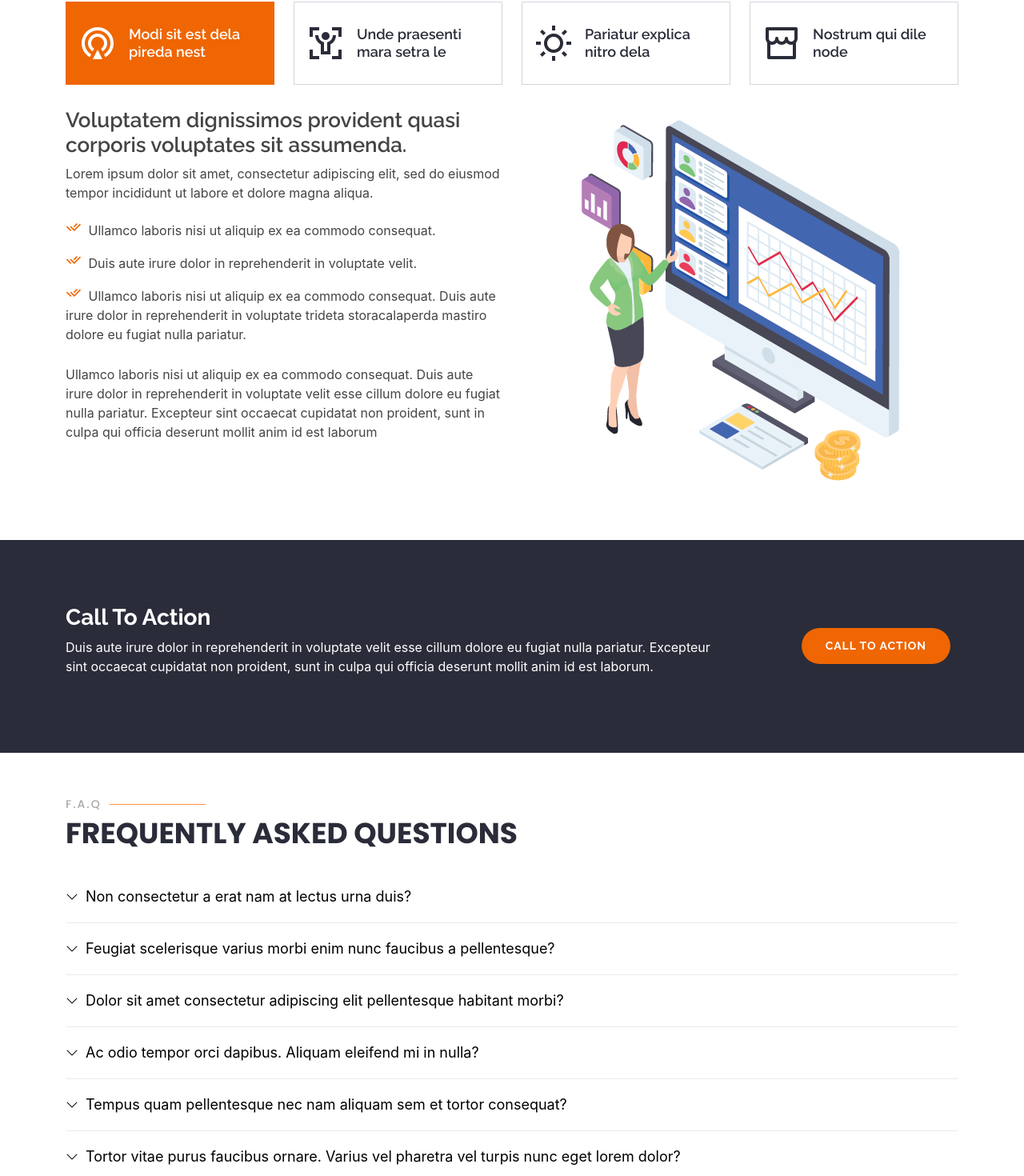
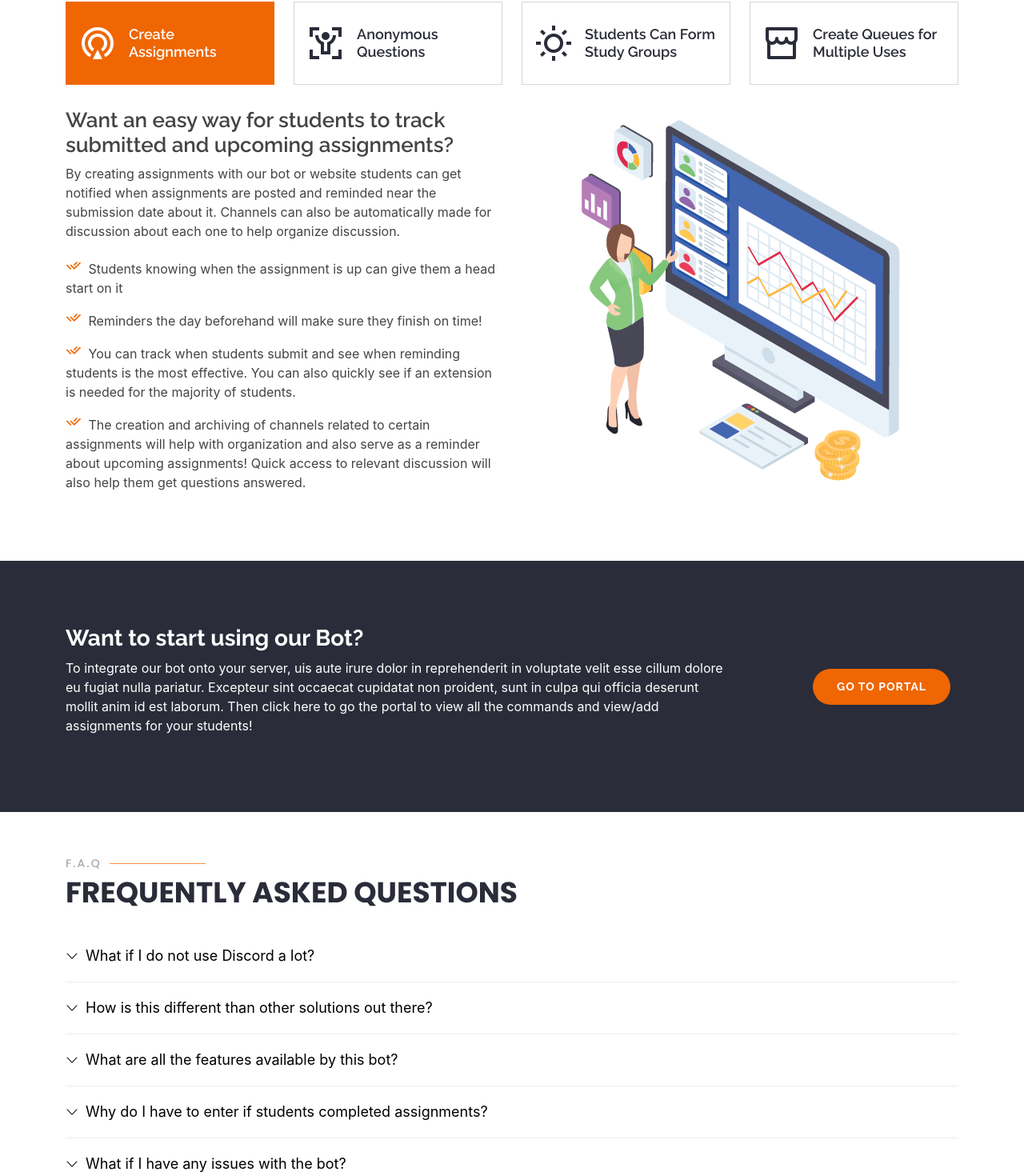
Before and after one commit to UTD-Hackathon-Dream-Team/HackUTD, a React (Create React App) app in the folder website/: page / in a window 1280 px wide. Shown: the part 1038-2508 px from the top of the page at 80% size. Built offline with nearby package versions, Linux system fonts and the light colour scheme.

Commit message:
marketing content done

```diff
--- a/website/src/views/Marketing.js
+++ b/website/src/views/Marketing.js
@@ -62,10 +62,10 @@ const Marketing = () => {
                 Welcome to <span>Selecao</span>
               </h2>
               <p className="animate__animated fanimate__adeInUp">
-                Ut velit est quam dolor ad a aliquid qui aliquid. Sequi ea ut et
-                est quaerat sequi nihil ut aliquam. Occaecati alias dolorem
-                mollitia ut. Similique ea voluptatem. Esse doloremque accusamus
-                repellendus deleniti vel. Minus et tempore modi architecto.
+                As many people have had to switch to virtual platforms, Discord
+                has been used more for classes. Our solution brings many useful
+                features for classes on Discord. We hope to bring back student
+                interaction and help ease a professor's workload.
               </p>
               <a
                 href="#about"
@@ -78,20 +78,16 @@ const Marketing = () => {
 
           <div class="carousel-item">
             <div class="carousel-container">
-              <h2 class="animate__animated animate__fadeInDown">
-                Lorem Ipsum Dolor
-              </h2>
+              <h2 class="animate__animated animate__fadeInDown">Get Started</h2>
               <p class="animate__animated animate__fadeInUp">
-                Ut velit est quam dolor ad a aliquid qui aliquid. Sequi ea ut et
-                est quaerat sequi nihil ut aliquam. Occaecati alias dolorem
-                mollitia ut. Similique ea voluptatem. Esse doloremque accusamus
-                repellendus deleniti vel. Minus et tempore modi architecto.
+                To get started, go to our portal where you can view all our
+                commands as well as add and see the assignments for your class.
               </p>
               <a
                 href="/portal"
                 class="btn-get-started animate__animated animate__fadeInUp scrollto"
               >
-                Get Started
+                Go To The Portal
               </a>
             </div>
           </div>
@@ -177,9 +173,7 @@ const Marketing = () => {
                   href="#tab-1"
                 >
                   <i className="ri-gps-line"></i>
-                  <h4 className="d-none d-lg-block">
-                    Modi sit est dela pireda nest
-                  </h4>
+                  <h4 className="d-none d-lg-block">Create Assignments</h4>
                 </a>
               </li>
               <li
@@ -189,9 +183,7 @@ const Marketing = () => {
               >
                 <a className="nav-link" data-bs-toggle="tab" href="#tab-2">
                   <i className="ri-body-scan-line"></i>
-                  <h4 className="d-none d-lg-block">
-                    Unde praesenti mara setra le
-                  </h4>
+                  <h4 className="d-none d-lg-block">Anonymous Questions</h4>
                 </a>
               </li>
               <li
@@ -202,7 +194,7 @@ const Marketing = () => {
                 <a className="nav-link" data-bs-toggle="tab" href="#tab-3">
                   <i className="ri-sun-line"></i>
                   <h4 className="d-none d-lg-block">
-                    Pariatur explica nitro dela
+                    Students Can Form Study Groups
                   </h4>
                 </a>
               </li>
@@ -213,7 +205,9 @@ const Marketing = () => {
               >
                 <a className="nav-link" data-bs-toggle="tab" href="#tab-4">
                   <i className="ri-store-line"></i>
-                  <h4 className="d-none d-lg-block">Nostrum qui dile node</h4>
+                  <h4 className="d-none d-lg-block">
+                    Create Queues for Multiple Uses
+                  </h4>
                 </a>
               </li>
             </ul>
@@ -223,37 +217,40 @@ const Marketing = () => {
                 <div className="row">
                   <div className="col-lg-6 order-2 order-lg-1 mt-3 mt-lg-0">
                     <h3>
-                      Voluptatem dignissimos provident quasi corporis voluptates
-                      sit assumenda.
+                      Want an easy way for students to track submitted and
+                      upcoming assignments?
                     </h3>
                     <p className="font-italic">
-                      Lorem ipsum dolor sit amet, consectetur adipiscing elit,
-                      sed do eiusmod tempor incididunt ut labore et dolore magna
-                      aliqua.
+                      By creating assignments with our bot or website students
+                      can get notified when assignments are posted and reminded
+                      near the submission date about it. Channels can also be
+                      automatically made for discussion about each one to help
+                      organize discussion.
                     </p>
                     <ul>
                       <li>
-                        <i className="ri-check-double-line"></i> Ullamco laboris
-                        nisi ut aliquip ex ea commodo consequat.
+                        <i className="ri-check-double-line"></i> Students
+                        knowing when the assignment is up can give them a head
+                        start on it
                       </li>
                       <li>
-                        <i className="ri-check-double-line"></i> Duis aute irure
-                        dolor in reprehenderit in voluptate velit.
+                        <i className="ri-check-double-line"></i> Reminders the
+                        day beforehand will make sure they finish on time!
                       </li>
                       <li>
-                        <i className="ri-check-double-line"></i> Ullamco laboris
-                        nisi ut aliquip ex ea commodo consequat. Duis aute irure
-                        dolor in reprehenderit in voluptate trideta
-                        storacalaperda mastiro dolore eu fugiat nulla pariatur.
+                        <i className="ri-check-double-line"></i> You can track
+                        when students submit and see when reminding students is
+                        the most effective. You can also quickly see if an
+                        extension is needed for the majority of students.
+                      </li>
+                      <li>
+                        <i className="ri-check-double-line"></i> The creation
+                        and archiving of channels related to certain assignments
+                        will help with organization and also serve as a reminder
+                        about upcoming assignments! Quick access to relevant
+                        discussion will also help them get questions answered.
                       </li>
                     </ul>
-                    <p>
-                      Ullamco laboris nisi ut aliquip ex ea commodo consequat.
-                      Duis aute irure dolor in reprehenderit in voluptate velit
-                      esse cillum dolore eu fugiat nulla pariatur. Excepteur
-                      sint occaecat cupidatat non proident, sunt in culpa qui
-                      officia deserunt mollit anim id est laborum
-                    </p>
                   </div>
                   <div className="col-lg-6 order-1 order-lg-2 text-center">
                     <img
@@ -268,40 +265,32 @@ const Marketing = () => {
                 <div className="row">
                   <div className="col-lg-6 order-2 order-lg-1 mt-3 mt-lg-0">
                     <h3>
-                      Neque exercitationem debitis soluta quos debitis quo
-                      mollitia officia est
+                      Students may not speak up during class and not get the
+                      help they need or you might get redundant questions in
+                      emails
                     </h3>
                     <p>
-                      Ullamco laboris nisi ut aliquip ex ea commodo consequat.
-                      Duis aute irure dolor in reprehenderit in voluptate velit
-                      esse cillum dolore eu fugiat nulla pariatur. Excepteur
-                      sint occaecat cupidatat non proident, sunt in culpa qui
-                      officia deserunt mollit anim id est laborum
+                      Many students may not want to speak up during class or
+                      when working on assignments and not get the help they
+                      need.
                     </p>
                     <p className="font-italic">
-                      Lorem ipsum dolor sit amet, consectetur adipiscing elit,
-                      sed do eiusmod tempor incididunt ut labore et dolore magna
-                      aliqua.
+                      You may also get redundant questions from emails so this
+                      will let you showcase frequently asked questions and the
+                      answer in one place.
                     </p>
                     <ul>
                       <li>
-                        <i className="ri-check-double-line"></i> Ullamco laboris
-                        nisi ut aliquip ex ea commodo consequat.
+                        <i className="ri-check-double-line"></i> The ability to
+                        ask anonymous questions will make sure they feel
+                        comfortable to do so and you can make sure all your
+                        students have the right tools to succeed.
                       </li>
                       <li>
-                        <i className="ri-check-double-line"></i> Duis aute irure
-                        dolor in reprehenderit in voluptate velit.
-                      </li>
-                      <li>
-                        <i className="ri-check-double-line"></i> Provident
-                        mollitia neque rerum asperiores dolores quos qui a.
-                        Ipsum neque dolor voluptate nisi sed.
-                      </li>
-                      <li>
-                        <i className="ri-check-double-line"></i> Ullamco laboris
-                        nisi ut aliquip ex ea commodo consequat. Duis aute irure
-                        dolor in reprehenderit in voluptate trideta
-                        storacalaperda mastiro dolore eu fugiat nulla pariatur.
+                        <i className="ri-check-double-line"></i>Save time and
+                        answer questions in one place as well as let students
+                        ask questions knowing the teacher or their fellow
+                        students will answer them.
                       </li>
                     </ul>
                   </div>
@@ -318,36 +307,36 @@ const Marketing = () => {
                 <div className="row">
                   <div className="col-lg-6 order-2 order-lg-1 mt-3 mt-lg-0">
                     <h3>
-                      Voluptatibus commodi ut accusamus ea repudiandae ut autem
-                      dolor ut assumenda
+                      Sometimes the best people to help students understand are
+                      students
                     </h3>
                     <p>
-                      Ullamco laboris nisi ut aliquip ex ea commodo consequat.
-                      Duis aute irure dolor in reprehenderit in voluptate velit
-                      esse cillum dolore eu fugiat nulla pariatur. Excepteur
-                      sint occaecat cupidatat non proident, sunt in culpa qui
-                      officia deserunt mollit anim id est laborum
+                      Many students choose to study together especially when
+                      they do not have access to the professor. You can make it
+                      more efficient for students to meet up to study as well as
+                      let students in the class mingle with each other.
                     </p>
                     <ul>
                       <li>
-                        <i className="ri-check-double-line"></i> Ullamco laboris
-                        nisi ut aliquip ex ea commodo consequat.
+                        <i className="ri-check-double-line"></i> With the switch
+                        to virtual classes, many students report feeling alone.
+                        Many of them enjoy mingling with the other students in
+                        classes.
                       </li>
                       <li>
-                        <i className="ri-check-double-line"></i> Duis aute irure
-                        dolor in reprehenderit in voluptate velit.
+                        <i className="ri-check-double-line"></i> They might have
+                        been able to start talking to people sitting next to
+                        them in lectures, but they cannot in a virtual setting.
+                        This lets students organize meetings to work on class
+                        material and meet other students!
                       </li>
                       <li>
-                        <i className="ri-check-double-line"></i> Provident
-                        mollitia neque rerum asperiores dolores quos qui a.
-                        Ipsum neque dolor voluptate nisi sed.
+                        <i className="ri-check-double-line"></i> By making it
+                        easier to talk within themselves, they may answer each
+                        others questions so they will have to reach out to you
+                        or TAs less.
                       </li>
                     </ul>
-                    <p className="font-italic">
-                      Lorem ipsum dolor sit amet, consectetur adipiscing elit,
-                      sed do eiusmod tempor incididunt ut labore et dolore magna
-                      aliqua.
-                    </p>
                   </div>
                   <div className="col-lg-6 order-1 order-lg-2 text-center">
                     <img
@@ -362,35 +351,28 @@ const Marketing = () => {
                 <div className="row">
                   <div className="col-lg-6 order-2 order-lg-1 mt-3 mt-lg-0">
                     <h3>
-                      Omnis fugiat ea explicabo sunt dolorum asperiores sequi
-                      inventore rerum
+                      Bring back structure to demos, office hours, asking
+                      questions, and more!
                     </h3>
                     <p>
-                      Ullamco laboris nisi ut aliquip ex ea commodo consequat.
-                      Duis aute irure dolor in reprehenderit in voluptate velit
-                      esse cillum dolore eu fugiat nulla pariatur. Excepteur
-                      sint occaecat cupidatat non proident, sunt in culpa qui
-                      officia deserunt mollit anim id est laborum
-                    </p>
-                    <p className="font-italic">
-                      Lorem ipsum dolor sit amet, consectetur adipiscing elit,
-                      sed do eiusmod tempor incididunt ut labore et dolore magna
-                      aliqua.
+                      There are many uses to create a list of users. You can use
+                      it to answer student questions during a lecture or about
+                      one, to create the order for demos for projects, and to
+                      answer questions during officer hours as well.
                     </p>
                     <ul>
                       <li>
-                        <i className="ri-check-double-line"></i> Ullamco laboris
-                        nisi ut aliquip ex ea commodo consequat.
+                        <i className="ri-check-double-line"></i>When in person,
+                        lines were first come first serve, it is hard to tell
+                        who arrived first in certain situations. This will bring
+                        back the order!
                       </li>
                       <li>
-                        <i className="ri-check-double-line"></i> Duis aute irure
-                        dolor in reprehenderit in voluptate velit.
-                      </li>
-                      <li>
-                        <i className="ri-check-double-line"></i> Ullamco laboris
-                        nisi ut aliquip ex ea commodo consequat. Duis aute irure
-                        dolor in reprehenderit in voluptate trideta
-                        storacalaperda mastiro dolore eu fugiat nulla pariatur.
+                        <i className="ri-check-double-line"></i>Our bot will let
+                        students add themselves to the queue, remove themself,
+                        and see their place in the list. You can process each
+                        student one by one and see all the students left
+                        remaining!
                       </li>
                     </ul>
                   </div>
@@ -411,18 +393,19 @@ const Marketing = () => {
           <div className="container">
             <div className="row" data-aos="zoom-out">
               <div className="col-lg-9 text-center text-lg-start">
-                <h3>Call To Action</h3>
+                <h3>Want to start using our Bot?</h3>
                 <p>
-                  {" "}
-                  Duis aute irure dolor in reprehenderit in voluptate velit esse
-                  cillum dolore eu fugiat nulla pariatur. Excepteur sint
-                  occaecat cupidatat non proident, sunt in culpa qui officia
-                  deserunt mollit anim id est laborum.
+                  To integrate our bot onto your server, uis aute irure dolor in
+                  reprehenderit in voluptate velit esse cillum dolore eu fugiat
+                  nulla pariatur. Excepteur sint occaecat cupidatat non
+                  proident, sunt in culpa qui officia deserunt mollit anim id
+                  est laborum. Then click here to go the portal to view all the
+                  commands and view/add assignments for your students!
                 </p>
               </div>
               <div className="col-lg-3 cta-btn-container text-center">
                 <a className="cta-btn align-middle" href="/portal">
-                  Call To Action
+                  Go To Portal
                 </a>
               </div>
             </div>
@@ -443,16 +426,15 @@ const Marketing = () => {
                   className="collapsed question"
                   href="#faq1"
                 >
-                  Non consectetur a erat nam at lectus urna duis?{" "}
+                  What if I do not use Discord a lot?
                   <i className="bi bi-chevron-down icon-show"></i>
                   <i className="bi bi-chevron-up icon-close"></i>
                 </div>
                 <div id="faq1" className="collapse" data-bs-parent=".faq-list">
                   <p>
-                    Feugiat pretium nibh ipsum consequat. Tempus iaculis urna id
-                    volutpat lacus laoreet non curabitur gravida. Venenatis
-                    lectus magna fringilla urna porttitor rhoncus dolor purus
-                    non.
+                    Our documentation and help guide should make using it a
+                    breeze! And students also have a lot of independence to use
+                    the features on their own.
                   </p>
                 </div>
               </li>
@@ -463,17 +445,15 @@ const Marketing = () => {
                   href="#faq2"
                   className="collapsed question"
                 >
-                  Feugiat scelerisque varius morbi enim nunc faucibus a
-                  pellentesque? <i className="bi bi-chevron-down icon-show"></i>
+                  How is this different than other solutions out there?{" "}
+                  <i className="bi bi-chevron-down icon-show"></i>
                   <i className="bi bi-chevron-up icon-close"></i>
                 </div>
                 <div id="faq2" className="collapse" data-bs-parent=".faq-list">
                   <p>
-                    Dolor sit amet consectetur adipiscing elit pellentesque
-                    habitant morbi. Id interdum velit laoreet id donec ultrices.
-                    Fringilla phasellus faucibus scelerisque eleifend donec
-                    pretium. Est pellentesque elit ullamcorper dignissim. Mauris
-                    ultrices eros in cursus turpis massa tincidunt dui.
+                    Our solution focuses on both the ease of students and the
+                    professor. We hope to expand with any functionality you
+                    believe would also be helpful!
                   </p>
                 </div>
               </li>
@@ -484,20 +464,12 @@ const Marketing = () => {
                   href="#faq3"
                   className="collapsed question"
                 >
-                  Dolor sit amet consectetur adipiscing elit pellentesque
-                  habitant morbi?{" "}
+                  What are all the features available by this bot?
                   <i className="bi bi-chevron-down icon-show"></i>
                   <i className="bi bi-chevron-up icon-close"></i>
                 </div>
                 <div id="faq3" className="collapse" data-bs-parent=".faq-list">
-                  <p>
-                    Eleifend mi in nulla posuere sollicitudin aliquam ultrices
-                    sagittis orci. Faucibus pulvinar elementum integer enim. Sem
-                    nulla pharetra diam sit amet nisl suscipit. Rutrum tellus
-                    pellentesque eu tincidunt. Lectus urna duis convallis
-                    convallis tellus. Urna molestie at elementum eu facilisis
-                    sed odio morbi quis
-                  </p>
+                  <p>Go to our portal and look at out command documentation!</p>
                 </div>
               </li>
 
@@ -507,17 +479,16 @@ const Marketing = () => {
                   href="#faq4"
                   className="collapsed question"
                 >
-                  Ac odio tempor orci dapibus. Aliquam eleifend mi in nulla?{" "}
+                  Why do I have to enter if students completed assignments?
                   <i className="bi bi-chevron-down icon-show"></i>
                   <i className="bi bi-chevron-up icon-close"></i>
                 </div>
                 <div id="faq4" className="collapse" data-bs-parent=".faq-list">
                   <p>
-                    Dolor sit amet consectetur adipiscing elit pellentesque
-                    habitant morbi. Id interdum velit laoreet id donec ultrices.
-                    Fringilla phasellus faucibus scelerisque eleifend donec
-                    pretium. Est pellentesque elit ullamcorper dignissim. Mauris
-                    ultrices eros in cursus turpis massa tincidunt dui.
+                    Currently, we were not able to integrate with Blackboard as
+                    we only had 24 hours and were not able to access it. Ideally
+                    this feature will be replaced by integration with Blackboard
+                    to even pull assignments off it and student submissions.
                   </p>
                 </div>
               </li>
@@ -528,41 +499,12 @@ const Marketing = () => {
                   href="#faq5"
                   className="collapsed question"
                 >
-                  Tempus quam pellentesque nec nam aliquam sem et tortor
-                  consequat? <i className="bi bi-chevron-down icon-show"></i>
+                  What if I have any issues with the bot?{" "}
+                  <i className="bi bi-chevron-down icon-show"></i>
                   <i className="bi bi-chevron-up icon-close"></i>
                 </div>
                 <div id="faq5" className="collapse" data-bs-parent=".faq-list">
-                  <p>
-                    Molestie a iaculis at erat pellentesque adipiscing commodo.
-                    Dignissim suspendisse in est ante in. Nunc vel risus commodo
-                    viverra maecenas accumsan. Sit amet nisl suscipit adipiscing
-                    bibendum est. Purus gravida quis blandit turpis cursus in
-                  </p>
-                </div>
-              </li>
-
-              <li>
-                <div
-                  data-bs-toggle="collapse"
-                  href="#faq6"
-                  className="collapsed question"
-                >
-                  Tortor vitae purus faucibus ornare. Varius vel pharetra vel
-                  turpis nunc eget lorem dolor?{" "}
-                  <i className="bi bi-chevron-down icon-show"></i>
-                  <i className="bi bi-chevron-up icon-close"></i>
-                </div>
-                <div id="faq6" className="collapse" data-bs-parent=".faq-list">
-                  <p>
-                    Laoreet sit amet cursus sit amet dictum sit amet justo.
-                    Mauris vitae ultricies leo integer malesuada nunc vel.
-                    Tincidunt eget nullam non nisi est sit amet. Turpis nunc
-                    eget lorem dolor sed. Ut venenatis tellus in metus vulputate
-                    eu scelerisque. Pellentesque diam volutpat commodo sed
-                    egestas egestas fringilla phasellus faucibus. Nibh tellus
-                    molestie nunc non blandit massa enim nec.
-                  </p>
+                  <p>Email our support at hackathondreamteam@gmail.com.</p>
                 </div>
               </li>
             </ul>
```
